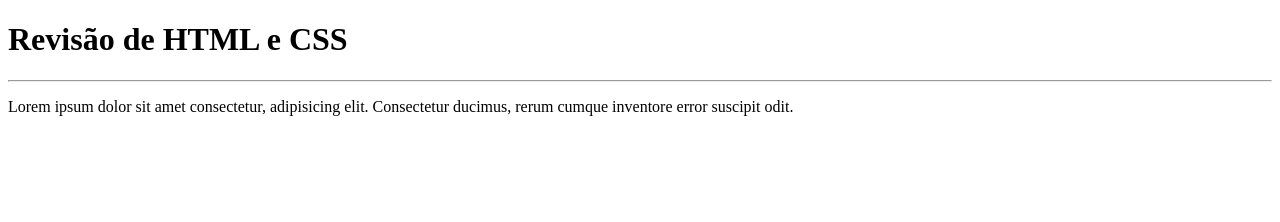
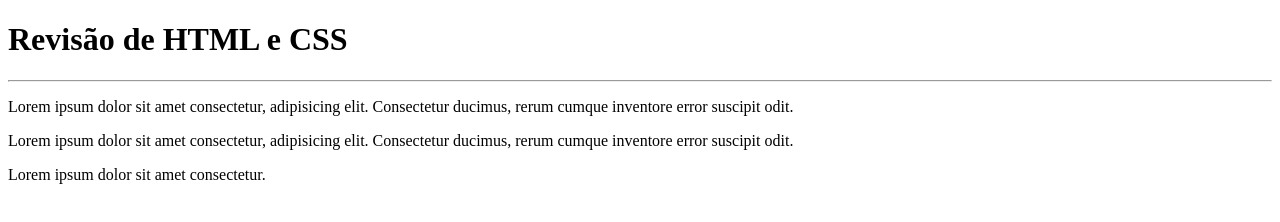
Before and after one commit to melissaJll/revisao-front-end, a plain HTML site: page index.html in a window 1280 px wide. Drawn offline with Linux system fonts and the light colour scheme.

Commit message:
Adição de texto

```diff
--- a/index.html
+++ b/index.html
@@ -9,6 +9,8 @@
     <h1>Revisão de HTML e CSS</h1>
     <hr>
     <P>Lorem ipsum dolor sit amet consectetur, adipisicing elit. Consectetur ducimus, rerum cumque inventore error suscipit odit.</P>
+    <P>Lorem ipsum dolor sit amet consectetur, adipisicing elit. Consectetur ducimus, rerum cumque inventore error suscipit odit.</P>
+    <P>Lorem ipsum dolor sit amet consectetur.</P>
 
 </body>
 </html>
```
